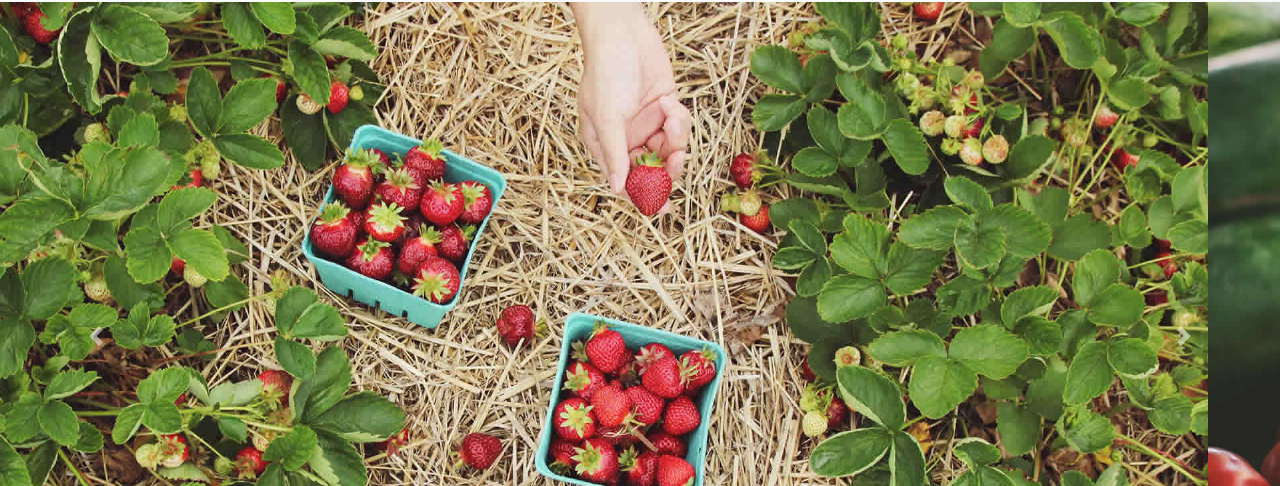
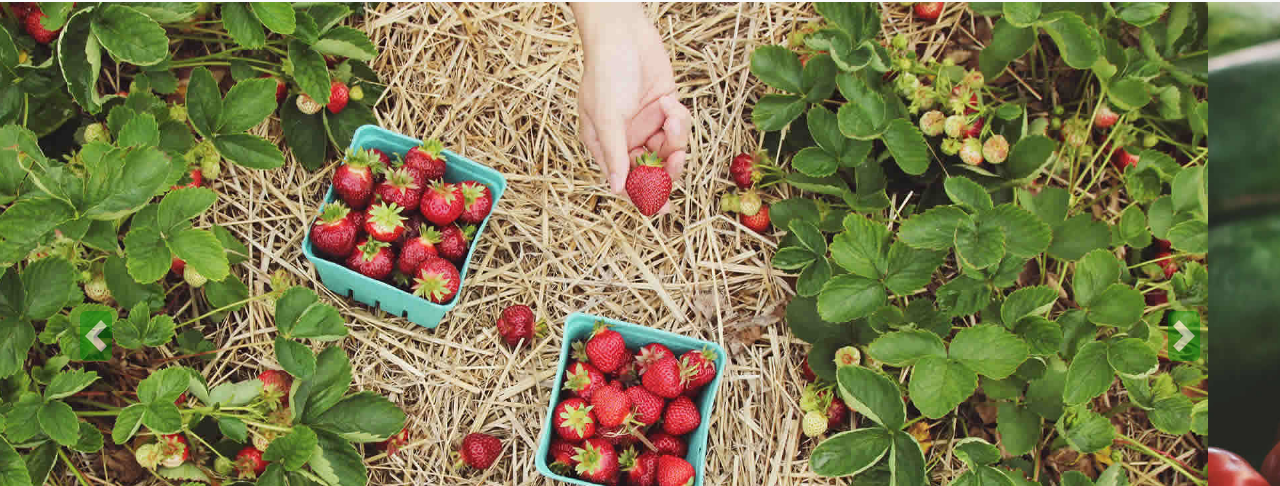
Before and after one commit to aliuskams3/sitio-web-verduleria, a plain HTML site: page index.html in a window 1280 px wide. Shown: the part 122-608 px from the top of the page. Drawn offline with nearby package versions, Linux system fonts and the light colour scheme.

Commit message:
fondo icono carrusel

```diff
--- a/css/style.css
+++ b/css/style.css
@@ -1,5 +1,16 @@
 @import url('https://fonts.googleapis.com/css2?family=Bree+Serif&family=Courgette&family=Yanone+Kaffeesatz&display=swap');
 
+
+/* icono carrusel */
+.carousel-control-next-icon, .carousel-control-prev-icon {
+    /* display: inline-block; */
+    width: 30px;
+    height: 50px;
+    /* background: 50%/100% 100% no-repeat; */
+    background-color: green;
+    padding: 1rem;
+    border-radius: 0.4rem;
+}
 /* seccion bajo carrusel */
 .texto-bajo-carrusel{
     width: 94%;
```
